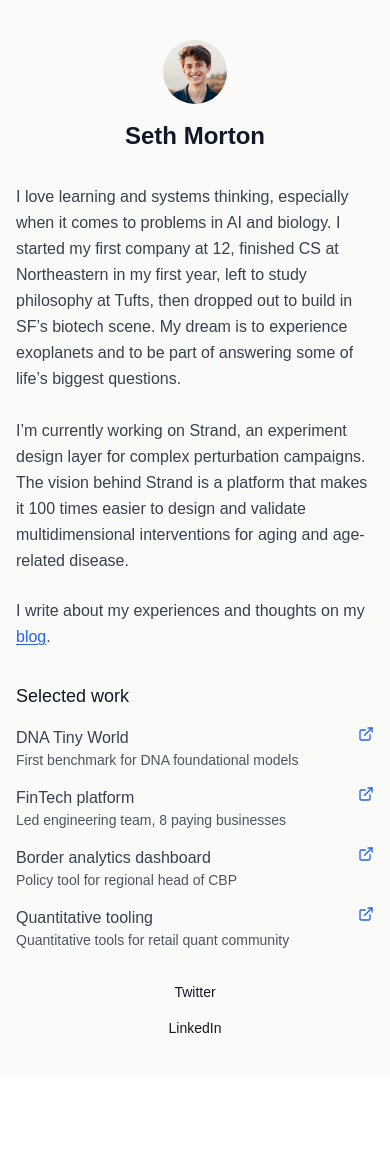
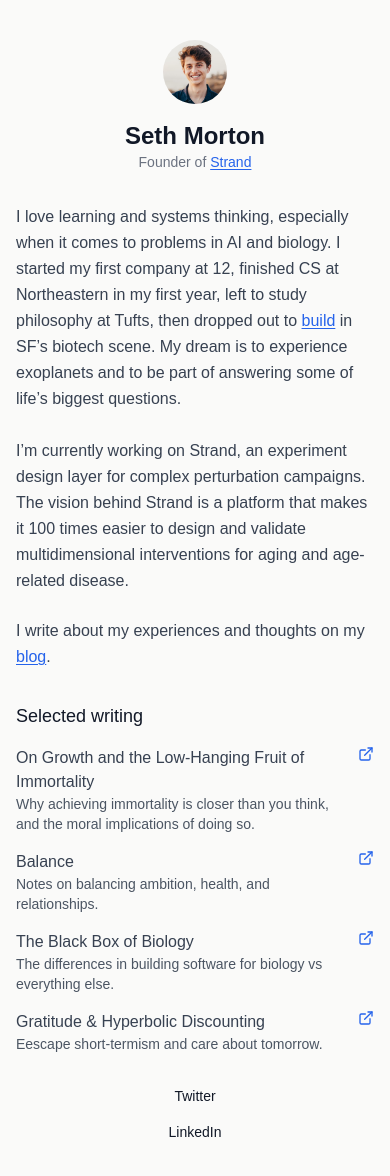
Before and after one commit to sethmorton/personal_website, a SvelteKit app: page / in a window 390 px wide. Shown: the top 1176 px of the page. Before the commit the page ends 1078 px from the top, so only its background shows below. Built offline with nearby package versions, Linux system fonts and the light colour scheme; no server answers.

Commit message:
Add built page and update homepage links

```diff
--- a/src/routes/+page.svelte
+++ b/src/routes/+page.svelte
@@ -23,7 +23,9 @@
 			</div>
 			<div>
 				<h1 class="text-2xl sm:text-4xl font-bold text-gray-900">Seth Morton</h1>
-
+				<p class="text-sm text-gray-500">
+					Founder of <a href="https://strand.tools" target="_blank" rel="noopener noreferrer" class="text-blue-600 hover:text-blue-800 font-medium underline decoration-1 underline-offset-2">Strand</a>
+				</p>
 			</div>
 		</div>
 
@@ -31,7 +33,14 @@
 		<div class="space-y-6 sm:space-y-8 mb-8 sm:mb-16 animate-fade-in-up animation-delay-200">
 
 			<p class="text-base sm:text-lg text-gray-700 leading-relaxed">
-				I love learning and systems thinking, especially when it comes to problems in AI and biology. I started my first company at 12, finished CS at Northeastern in my first year, left to study philosophy at Tufts, then dropped out to build in SF’s biotech scene. My dream is to experience exoplanets and to be part of answering some of life’s biggest questions.
+				I love learning and systems thinking, especially when it comes to problems in AI and biology. I started my first company at 12, finished CS at Northeastern in my first year, left to study philosophy at Tufts, then dropped out to
+				<a
+					href="/built"
+					class="text-blue-600 hover:text-blue-800 font-medium underline decoration-1 underline-offset-2"
+				>
+					build
+				</a>
+				in SF’s biotech scene. My dream is to experience exoplanets and to be part of answering some of life’s biggest questions.
 <br><br>
 I’m currently working on Strand, an experiment design layer for complex perturbation campaigns. The vision behind Strand is a platform that makes it 100 times easier to design and validate multidimensional interventions for aging and age-related disease.
 			</p>
@@ -44,17 +53,19 @@ I’m currently working on Strand, an experiment design layer for complex pertur
 			</p>
 		</div>
 
-		<!-- Selected work -->
+		<!-- Selected writing -->
 		<div class="mb-8 sm:mb-16 animate-fade-in-up animation-delay-400">
-			<h3 class="text-lg font-medium text-gray-900 mb-4 sm:mb-6">Selected work</h3>
+			<h3 class="text-lg font-medium text-gray-900 mb-4 sm:mb-6">Selected writing</h3>
 			<div class="space-y-4 text-gray-700">
 				<div class="flex justify-between items-start gap-4 animate-fade-in-up animation-delay-500">
 					<div class="flex-1 min-w-0">
-						<div class="font-medium">DNA Tiny World</div>
-						<div class="text-sm text-gray-600">First benchmark for DNA foundational models</div>
+						<div class="font-medium">On Growth and the Low-Hanging Fruit of Immortality</div>
+						<div class="text-sm text-gray-600">
+							Why achieving immortality is closer than you think, and the moral implications of doing so.
+						</div>
 					</div>
 					<a
-						href="https://huggingface.co/datasets/sethmorton/dna-tiny-world"
+						href="/blog/on_growth_and_the_low_hanging_fruit_of_immortality"
 						target="_blank"
 						rel="noopener noreferrer"
 						class="text-blue-600 hover:text-blue-800 transition-colors duration-200 flex-shrink-0"
@@ -64,11 +75,13 @@ I’m currently working on Strand, an experiment design layer for complex pertur
 				</div>
 				<div class="flex justify-between items-start gap-4 animate-fade-in-up animation-delay-600">
 					<div class="flex-1 min-w-0">
-						<div class="font-medium">FinTech platform</div>
-						<div class="text-sm text-gray-600">Led engineering team, 8 paying businesses</div>
+						<div class="font-medium">Balance</div>
+						<div class="text-sm text-gray-600">
+							Notes on balancing ambition, health, and relationships.
+						</div>
 					</div>
 					<a
-						href="https://renavestapp.com"
+						href="/blog/balance"
 						target="_blank"
 						rel="noopener noreferrer"
 						class="text-blue-600 hover:text-blue-800 transition-colors duration-200 flex-shrink-0"
@@ -78,11 +91,13 @@ I’m currently working on Strand, an experiment design layer for complex pertur
 				</div>
 				<div class="flex justify-between items-start gap-4 animate-fade-in-up animation-delay-700">
 					<div class="flex-1 min-w-0">
-						<div class="font-medium">Border analytics dashboard</div>
-						<div class="text-sm text-gray-600">Policy tool for regional head of CBP</div>
+						<div class="font-medium">The Black Box of Biology</div>
+						<div class="text-sm text-gray-600">
+							The differences in building software for biology vs everything else.
+						</div>
 					</div>
 					<a
-						href="https://borderdashboard.com"
+						href="/blog/the_black_box_of_biology"
 						target="_blank"
 						rel="noopener noreferrer"
 						class="text-blue-600 hover:text-blue-800 transition-colors duration-200 flex-shrink-0"
@@ -92,11 +107,13 @@ I’m currently working on Strand, an experiment design layer for complex pertur
 				</div>
 				<div class="flex justify-between items-start gap-4 animate-fade-in-up animation-delay-800">
 					<div class="flex-1 min-w-0">
-						<div class="font-medium">Quantitative tooling</div>
-						<div class="text-sm text-gray-600">Quantitative tools for retail quant community</div>
+						<div class="font-medium">Gratitude &amp; Hyperbolic Discounting</div>
+						<div class="text-sm text-gray-600">
+							Eescape short-termism and care about tomorrow.
+						</div>
 					</div>
 					<a
-						href="backtestextender.vercel.app"
+						href="/blog/gratitude_&_hyperbolic_discounting"
 						target="_blank"
 						rel="noopener noreferrer"
 						class="text-blue-600 hover:text-blue-800 transition-colors duration-200 flex-shrink-0"
--- /dev/null
+++ b/src/routes/built/+page.svelte
@@ -0,0 +1,155 @@
+<script lang="ts">
+	import { ExternalLink } from 'lucide-svelte';
+	import SEO from '$lib/blog/components/SEO.svelte';
+</script>
+
+<SEO
+  title="Things I've Built – Seth Morton"
+  description="A few of the products, tools, and systems I've shipped."
+  type="website"
+  twitterCard="summary_large_image"
+/>
+
+<div class="min-h-screen bg-stone-50 flex items-center justify-center px-4 sm:px-6 py-10 sm:py-16">
+	<div class="max-w-4xl w-full">
+		<!-- Header -->
+		<div class="mb-8 sm:mb-12 animate-fade-in-up">
+			<h1 class="text-2xl sm:text-3xl font-bold text-gray-900 mb-3">Things I've built</h1>
+			<p class="text-base sm:text-lg text-gray-700 leading-relaxed">
+				A snapshot of some products and tools I've worked on recently.
+			</p>
+		</div>
+
+		<!-- Selected work -->
+		<div class="mb-8 sm:mb-16 animate-fade-in-up animation-delay-200">
+			<h2 class="text-lg font-medium text-gray-900 mb-4 sm:mb-6">Selected work</h2>
+			<div class="space-y-4 text-gray-700">
+				<div class="flex justify-between items-start gap-4 animate-fade-in-up animation-delay-300">
+					<div class="flex-1 min-w-0">
+						<div class="font-medium">Geneloop</div>
+						<div class="text-sm text-gray-600">AI-powered sequence design platform.</div>
+					</div>
+					<a
+						href="https://geneloop.bio"
+						target="_blank"
+						rel="noopener noreferrer"
+						class="text-blue-600 hover:text-blue-800 transition-colors duration-200 flex-shrink-0"
+					>
+						<ExternalLink size={16} />
+					</a>
+				</div>
+				<div class="flex justify-between items-start gap-4 animate-fade-in-up animation-delay-400">
+					<div class="flex-1 min-w-0">
+						<div class="font-medium">DNA Tiny World</div>
+						<div class="text-sm text-gray-600">First benchmark for DNA foundational models</div>
+					</div>
+					<a
+						href="https://huggingface.co/datasets/sethmorton/dna-tiny-world"
+						target="_blank"
+						rel="noopener noreferrer"
+						class="text-blue-600 hover:text-blue-800 transition-colors duration-200 flex-shrink-0"
+					>
+						<ExternalLink size={16} />
+					</a>
+				</div>
+				<div class="flex justify-between items-start gap-4 animate-fade-in-up animation-delay-500">
+					<div class="flex-1 min-w-0">
+						<div class="font-medium">FinTech platform</div>
+						<div class="text-sm text-gray-600">Led engineering team, 8 paying businesses</div>
+					</div>
+					<a
+						href="https://renavestapp.com"
+						target="_blank"
+						rel="noopener noreferrer"
+						class="text-blue-600 hover:text-blue-800 transition-colors duration-200 flex-shrink-0"
+					>
+						<ExternalLink size={16} />
+					</a>
+				</div>
+				<div class="flex justify-between items-start gap-4 animate-fade-in-up animation-delay-600">
+					<div class="flex-1 min-w-0">
+						<div class="font-medium">Border analytics dashboard</div>
+						<div class="text-sm text-gray-600">Policy tool for regional head of CBP</div>
+					</div>
+					<a
+						href="https://borderdashboard.com"
+						target="_blank"
+						rel="noopener noreferrer"
+						class="text-blue-600 hover:text-blue-800 transition-colors duration-200 flex-shrink-0"
+					>
+						<ExternalLink size={16} />
+					</a>
+				</div>
+				<div class="flex justify-between items-start gap-4 animate-fade-in-up animation-delay-700">
+					<div class="flex-1 min-w-0">
+						<div class="font-medium">Quantitative tooling</div>
+						<div class="text-sm text-gray-600">Quantitative tools for retail quant community</div>
+					</div>
+					<a
+						href="https://backtestextender.vercel.app"
+						target="_blank"
+						rel="noopener noreferrer"
+						class="text-blue-600 hover:text-blue-800 transition-colors duration-200 flex-shrink-0"
+					>
+						<ExternalLink size={16} />
+					</a>
+				</div>
+			</div>
+		</div>
+
+		<!-- Back link -->
+		<div class="animate-fade-in-up animation-delay-400">
+			<p class="text-sm text-gray-500 mb-3">
+				I've built over 50 projects; this is just a small sample.
+			</p>
+			<a
+				href="/"
+				class="text-blue-600 hover:text-blue-800 text-sm sm:text-base underline decoration-1 underline-offset-2"
+			>
+				← Back to home
+			</a>
+		</div>
+	</div>
+</div>
+
+<style>
+	@keyframes fadeInUp {
+		from {
+			opacity: 0;
+			transform: translateY(30px);
+		}
+		to {
+			opacity: 1;
+			transform: translateY(0);
+		}
+	}
+
+	.animate-fade-in-up {
+		animation: fadeInUp 0.8s ease-out forwards;
+		opacity: 0;
+	}
+
+	.animation-delay-200 {
+		animation-delay: 0.2s;
+	}
+
+	.animation-delay-300 {
+		animation-delay: 0.3s;
+	}
+
+	.animation-delay-400 {
+		animation-delay: 0.4s;
+	}
+
+	.animation-delay-500 {
+		animation-delay: 0.5s;
+	}
+
+	.animation-delay-600 {
+		animation-delay: 0.6s;
+	}
+
+	.animation-delay-700 {
+		animation-delay: 0.7s;
+	}
+</style>
```
